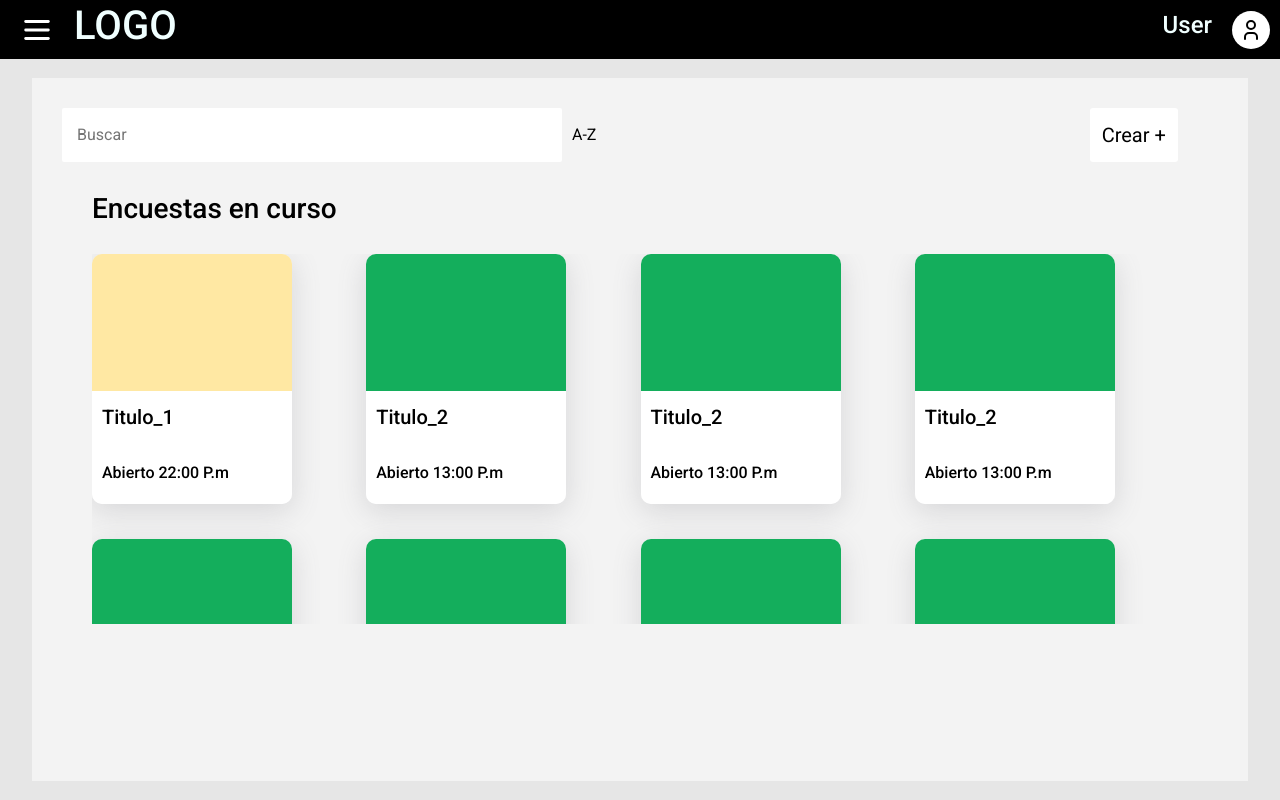
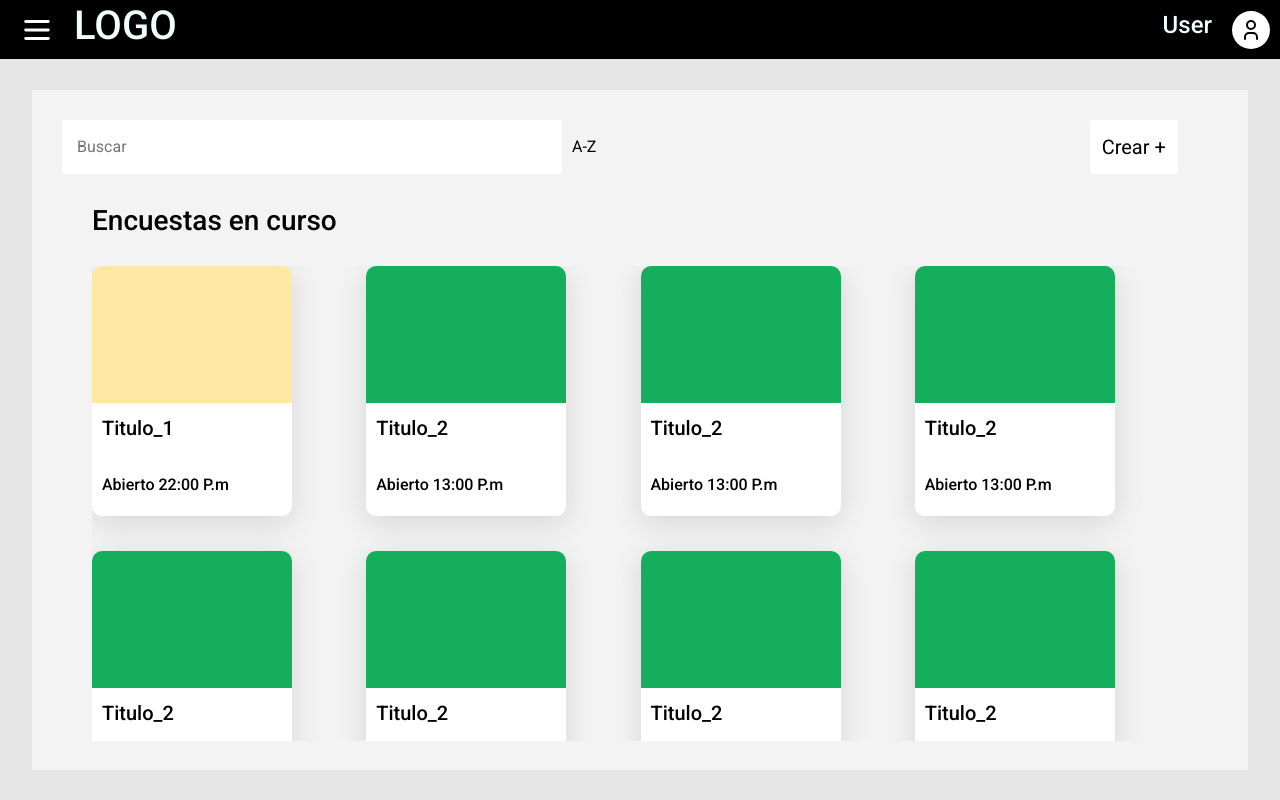
Before and after one commit to Beltranposso/gestor-de-votos, a React (Vite) app: page /Home in a window 1280 px wide. Built offline with nearby package versions, Linux system fonts and the light colour scheme.

Commit message:
Updated App.css styles

```diff
--- a/src/App.css
+++ b/src/App.css
@@ -174,7 +174,7 @@
 
 }
 
-.search__input:hover, .search__input:focus {
+.search_input:hover, .search_input:focus {
   box-shadow: 0 0 1em #00000013;
 }
 
@@ -188,7 +188,7 @@
   color: #c5c5c5;
 }
 
-.search__input:focus + .search__button {
+.search_input:focus + .search_button {
   background-color: #ffffff;
 }
 
@@ -216,6 +216,7 @@ display: flex;
 flex-direction: column ;
 padding-left:25px;
 padding-right:25px ;
+height: 40%;
 }
 
 .Data{
@@ -268,7 +269,7 @@ padding-right:25px ;
   flex-direction: column;
   background-color: #f3f3f3;
   width: 95%;
-  height: 95%;
+  height: 85vh;
 
   color: rgb(0, 0, 0);
 
@@ -319,7 +320,8 @@ padding-right:25px ;
   grid-template-columns:auto  auto auto auto;
   column-gap: 1px;
   row-gap: 35px;
-  max-height:370px;
+
+height: 82%;
   overflow-y: auto;
  background: none;
 }
```
